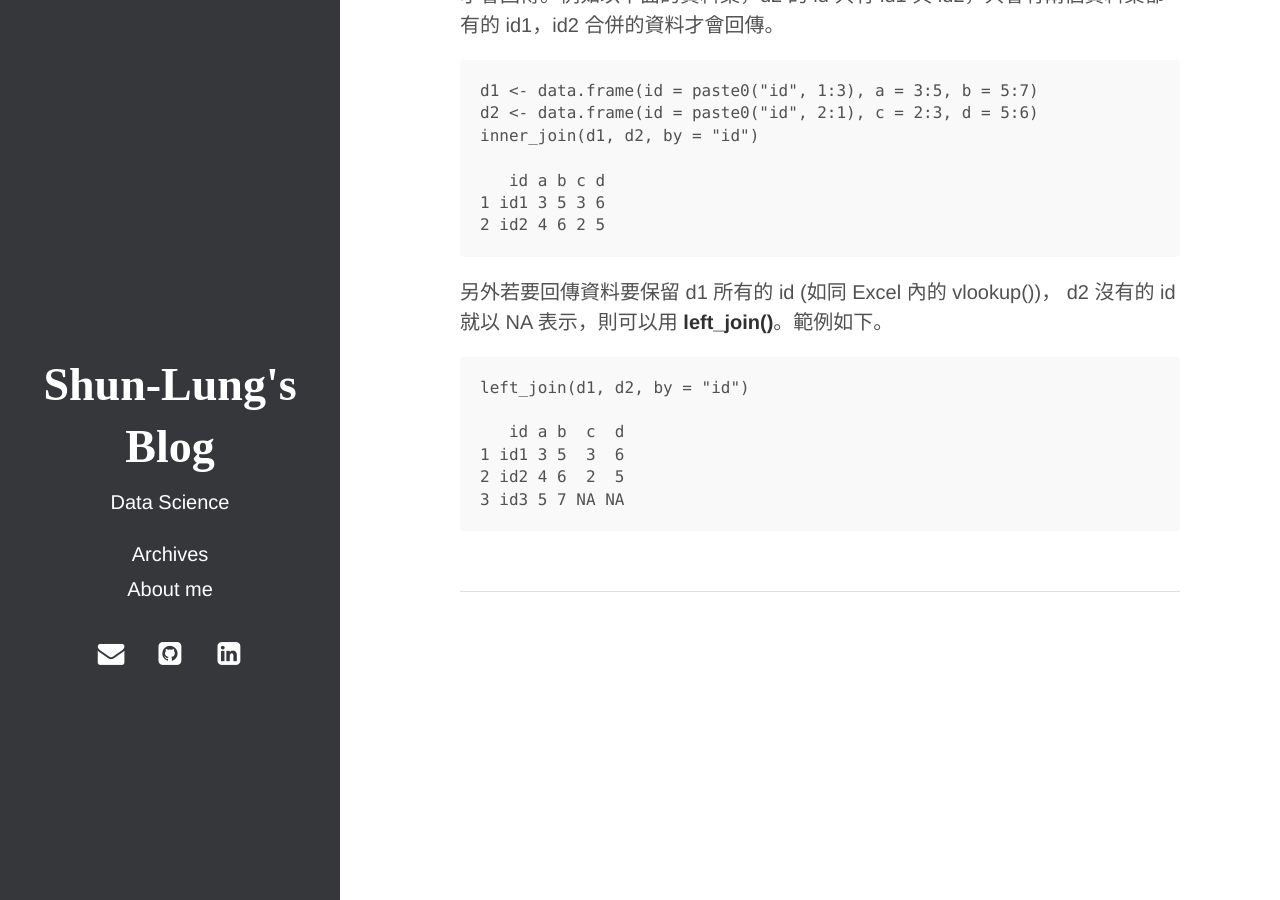
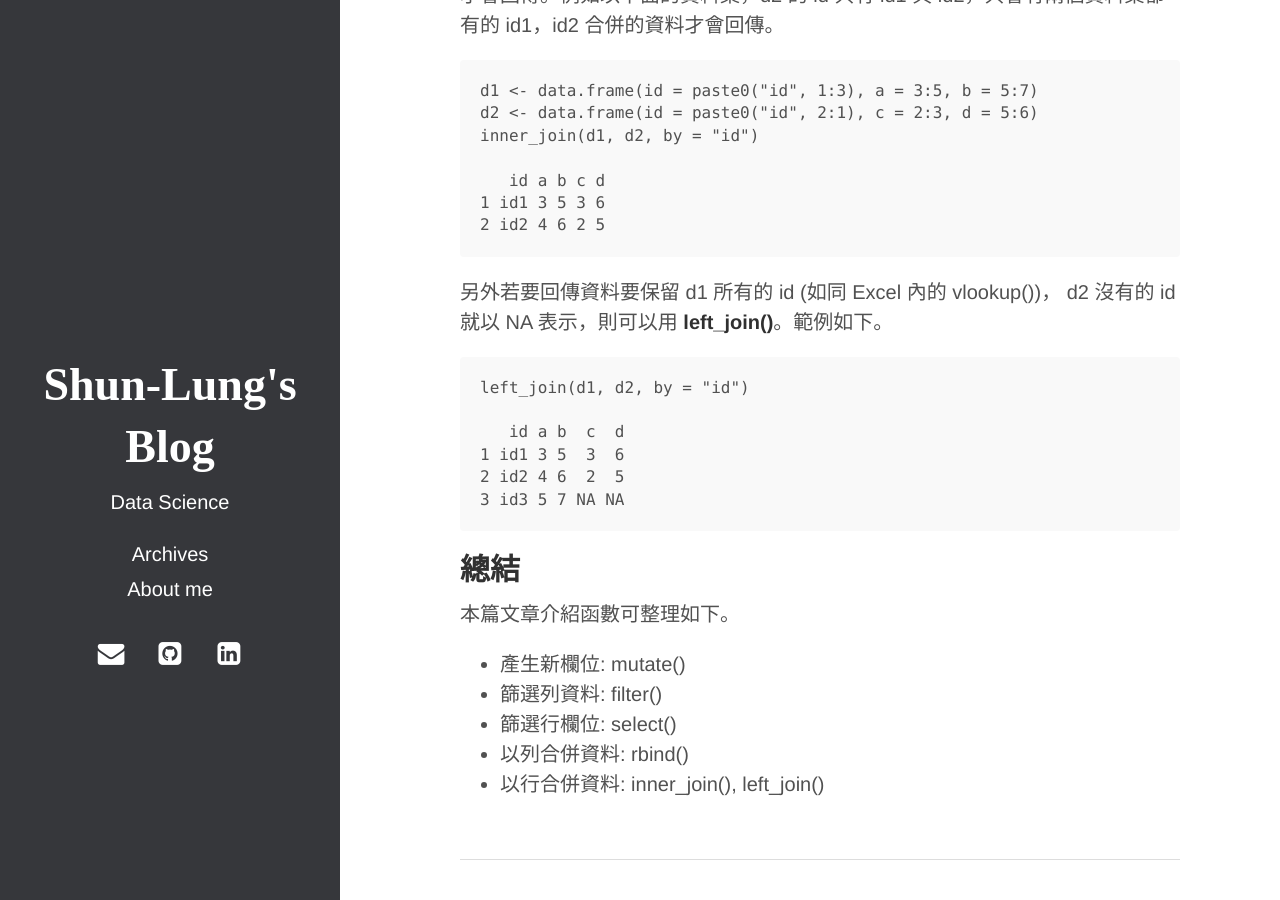
Before and after one commit to codeAligned/slchangtw.netlify, a Jekyll site: the page built from _posts/2016-09-28-dplyr-and-excel_2.md, in a window 1280 px wide and 900 px high, scrolled down 4200 px. Built offline with Jekyll 4.4.1, drawn with Linux system fonts in a browser that asks for light colours.

Commit message:
update post 9/28/2016

````diff
--- a/_posts/2016-09-28-dplyr-and-excel_2.md
+++ b/_posts/2016-09-28-dplyr-and-excel_2.md
@@ -163,3 +163,13 @@ left_join(d1, d2, by = "id")
 2 id2 4 6  2  5
 3 id3 5 7 NA NA
 ```
+
+## 總結
+
+本篇文章介紹函數可整理如下。
+
+- 產生新欄位: mutate()
+- 篩選列資料: filter()
+- 篩選行欄位: select()
+- 以列合併資料: rbind()
+- 以行合併資料: inner_join(), left_join()
````
Also changed, not shown: unfinished_posts/2016-09-28-dplyr-and-excel_2.md (+0 -9 lines).
